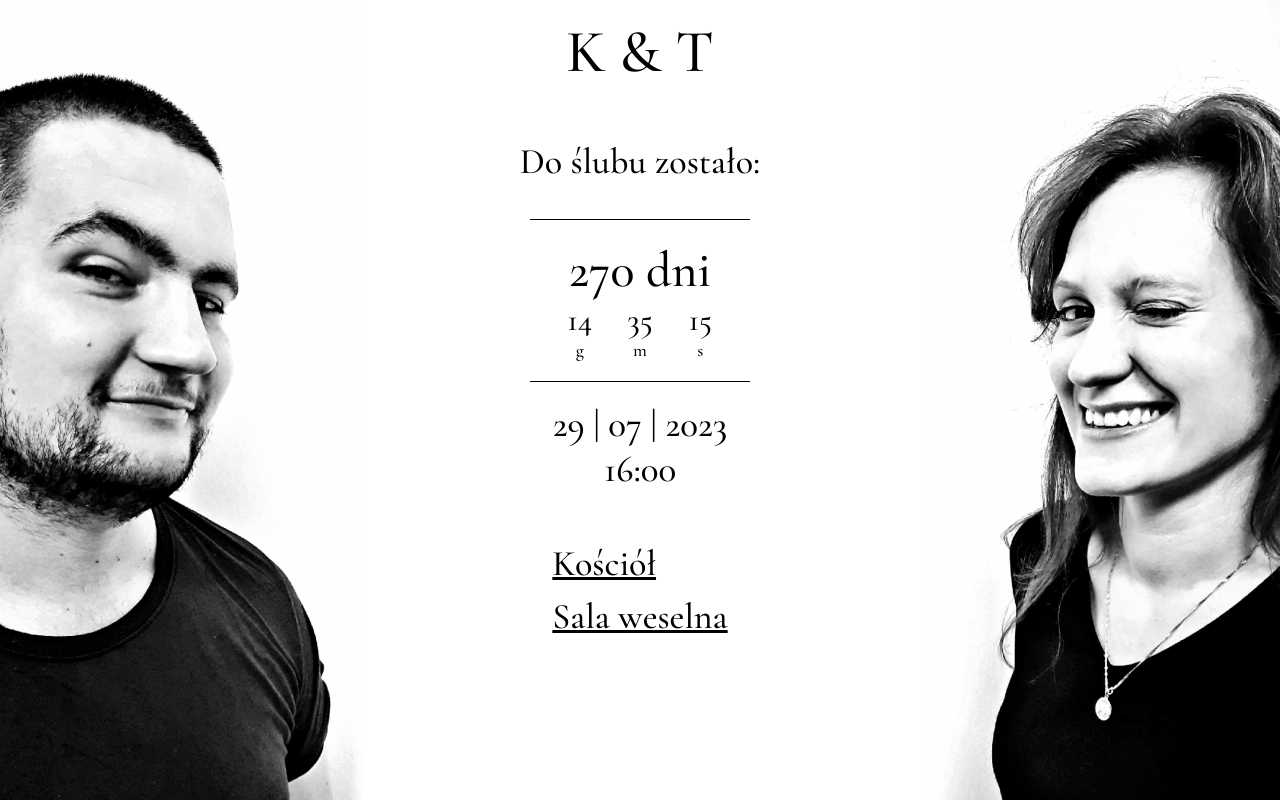
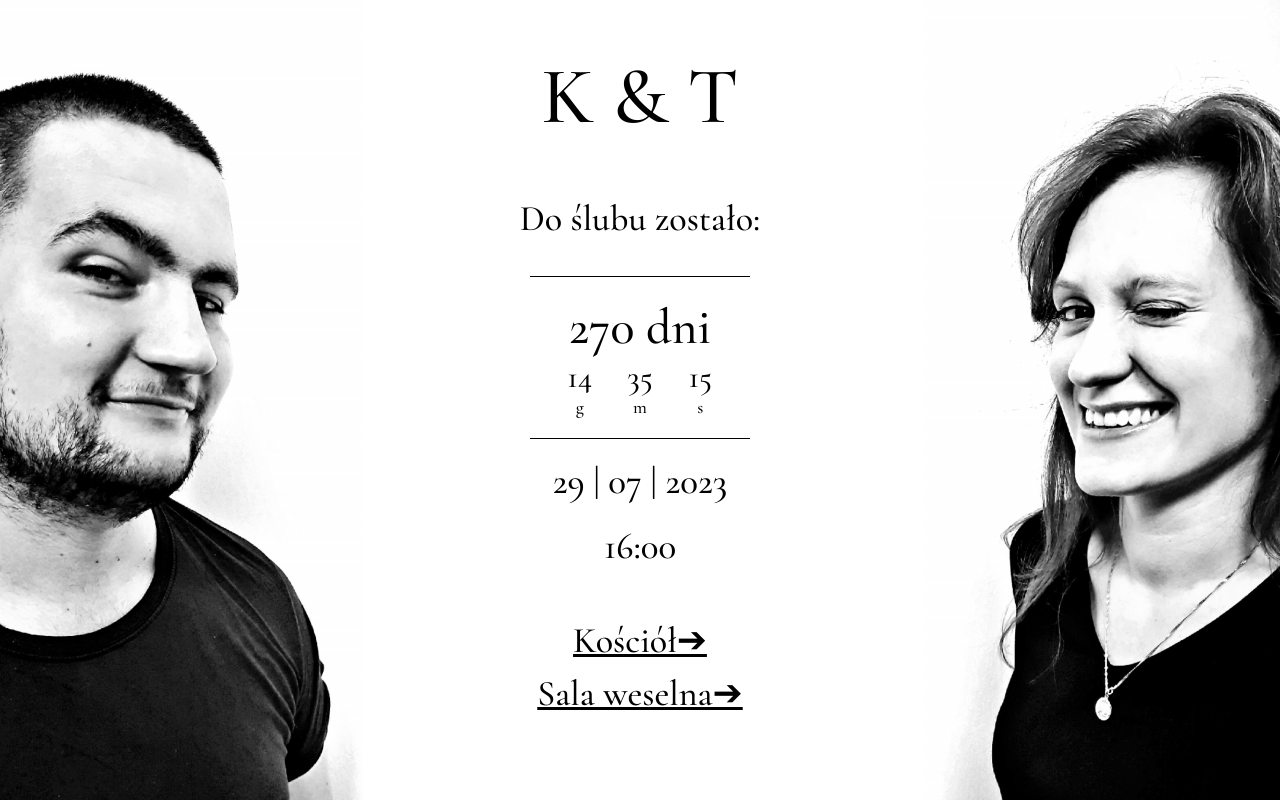
Before and after one commit to magliarosa/bedziewesele, a React (Create React App) app: page / in a window 1280 px wide. Built offline with nearby package versions, Linux system fonts and the light colour scheme.

Commit message:
fixed fonts

```diff
--- a/src/App.js
+++ b/src/App.js
@@ -7,9 +7,9 @@ import { useMediaQuery } from 'react-responsive';
 
 const renderer = ({ days, hours, minutes, seconds, completed }) => {
   return <span className='Countdown'>
-    <div>
+    <DaysContainer>
       {days} dni
-    </div>
+    </DaysContainer>
     <TimeContainer>
       <HourContainer><div>{hours}</div><div className='TimeUnit'>g</div></HourContainer>
       <MinuteContainer><div>{minutes}</div><div className='TimeUnit'>m</div></MinuteContainer>
@@ -45,6 +45,7 @@ const Links = styled.div`
   display: flex;
   flex-direction: column;
   row-gap: 10px;
+  align-items: center;
 `;
 
 const SidePicture = styled.div`
@@ -99,8 +100,8 @@ const MainContent = styled.div`
 `;
 
 const Initials = styled.div`
-  font-size: calc(20px + 5vmin);
-  padding: 1rem;
+  font-size: calc(40px + 5vmin);
+  padding: 3rem 1rem 1rem 1rem;
   white-space: nowrap;
 `;
 
@@ -111,6 +112,7 @@ const WeddingDate = styled.div`
   flex-direction: column;
   justify-content: center;
   align-content: center;
+  row-gap: 20px;
 `;
 
 const WeddingCountdown = styled.div`
@@ -122,7 +124,11 @@ const WeddingCountdown = styled.div`
   border-style: solid;
   padding: 20px;
   min-width: 180px;
-`
+`;
+
+const DaysContainer = styled.div`
+
+`;
 const TimeContainer = styled.div`
   display: flex;
   flex-direction: row;
@@ -163,7 +169,7 @@ const WeddingApp = styled.div`
     flex-wrap: nowrap;
     align-items: center;
   }
-`
+`;
 
 function App() {
   const isMobile = useMediaQuery({ query: '(max-width: 601px)' });
@@ -173,9 +179,9 @@ function App() {
         <title>Ślub Kasi i Tomka</title>
       </Helmet>
       {!isMobile && (<SidePicture>
-        <SideImg src='photos/tomek_profil.jpg' alt='123'></SideImg>
+        <SideImg src='photos/tomek_profil.jpg' alt='Tomek'></SideImg>
       </SidePicture>)}
-      {isMobile && (<MiddlePicture><MiddleImg src='photos/kasia_gora.jpg' alt='123'></MiddleImg></MiddlePicture>)}
+      {isMobile && (<MiddlePicture><MiddleImg src='photos/kasia_gora.jpg' alt='Kasia'></MiddleImg></MiddlePicture>)}
       <MainContent className='box'>
         <Initials>K & T</Initials>
         <p>Do ślubu zostało:</p>
@@ -189,13 +195,13 @@ function App() {
           <span>16:00</span>
         </WeddingDate>
         <Links>
-          <A target={'_blank'} href='https://goo.gl/maps/X16KL9MjJcvoeVw39'>Kościół</A>
-          <A target={'_blank'} href='https://goo.gl/maps/f5TWSABHb1XdiAks8'>Sala weselna</A>
+          <A target={'_blank'} href='https://goo.gl/maps/X16KL9MjJcvoeVw39'>Kościół➔</A>
+          <A target={'_blank'} href='https://goo.gl/maps/f5TWSABHb1XdiAks8'>Sala weselna➔</A>
         </Links>
       </MainContent>
-      {isMobile && (<MiddlePicture><MiddleImg src='photos/tomek_dol.jpg' alt='123'></MiddleImg></MiddlePicture>)}
+      {isMobile && (<MiddlePicture><MiddleImg src='photos/tomek_dol.jpg' alt='Tomek'></MiddleImg></MiddlePicture>)}
       {!isMobile && (<SidePicture>
-        <SideImg src='photos/kasia_profil.jpg' alt='123'></SideImg>
+        <SideImg src='photos/kasia_profil.jpg' alt='Kasia'></SideImg>
       </SidePicture>)}
     </WeddingApp>
   );
```
